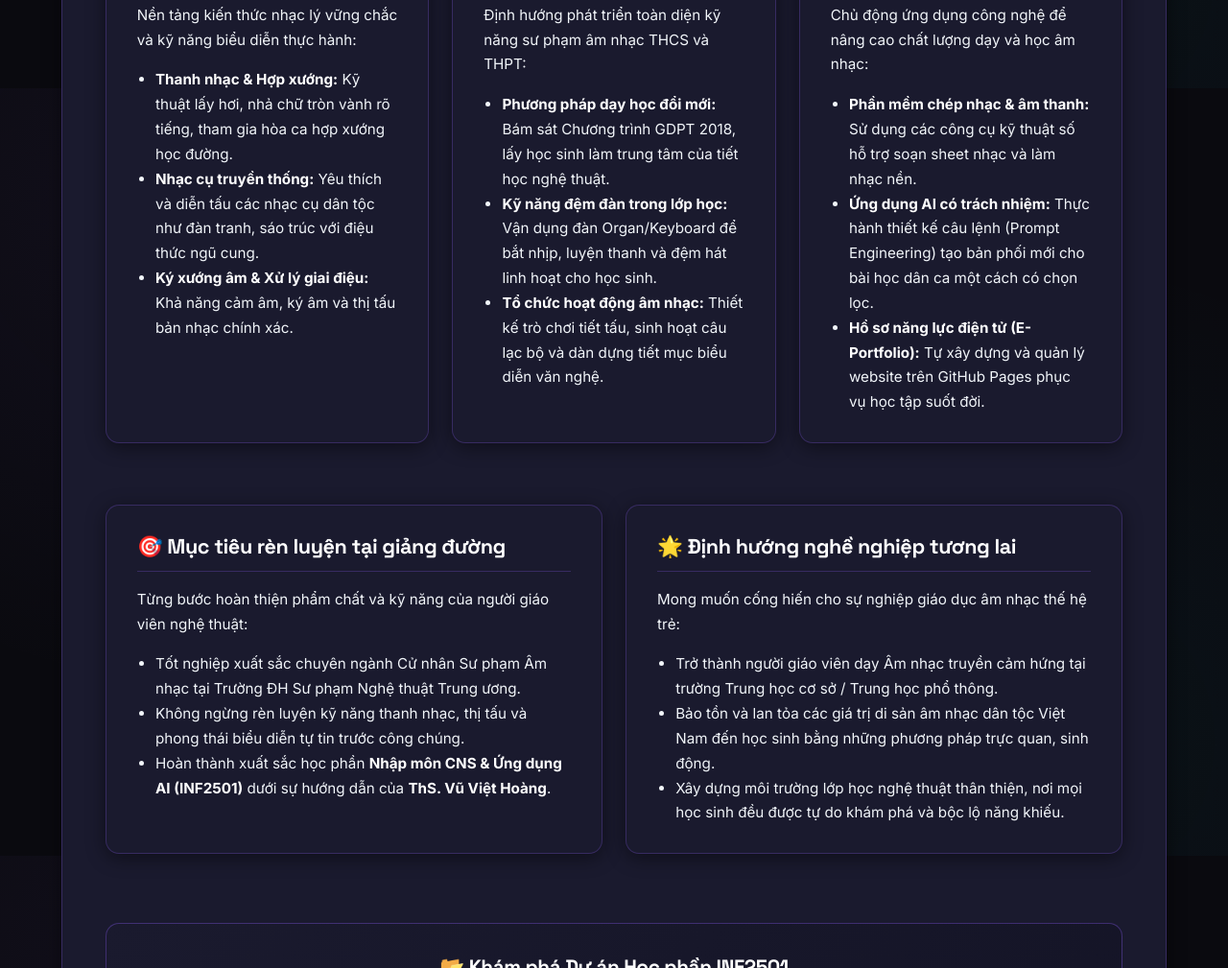
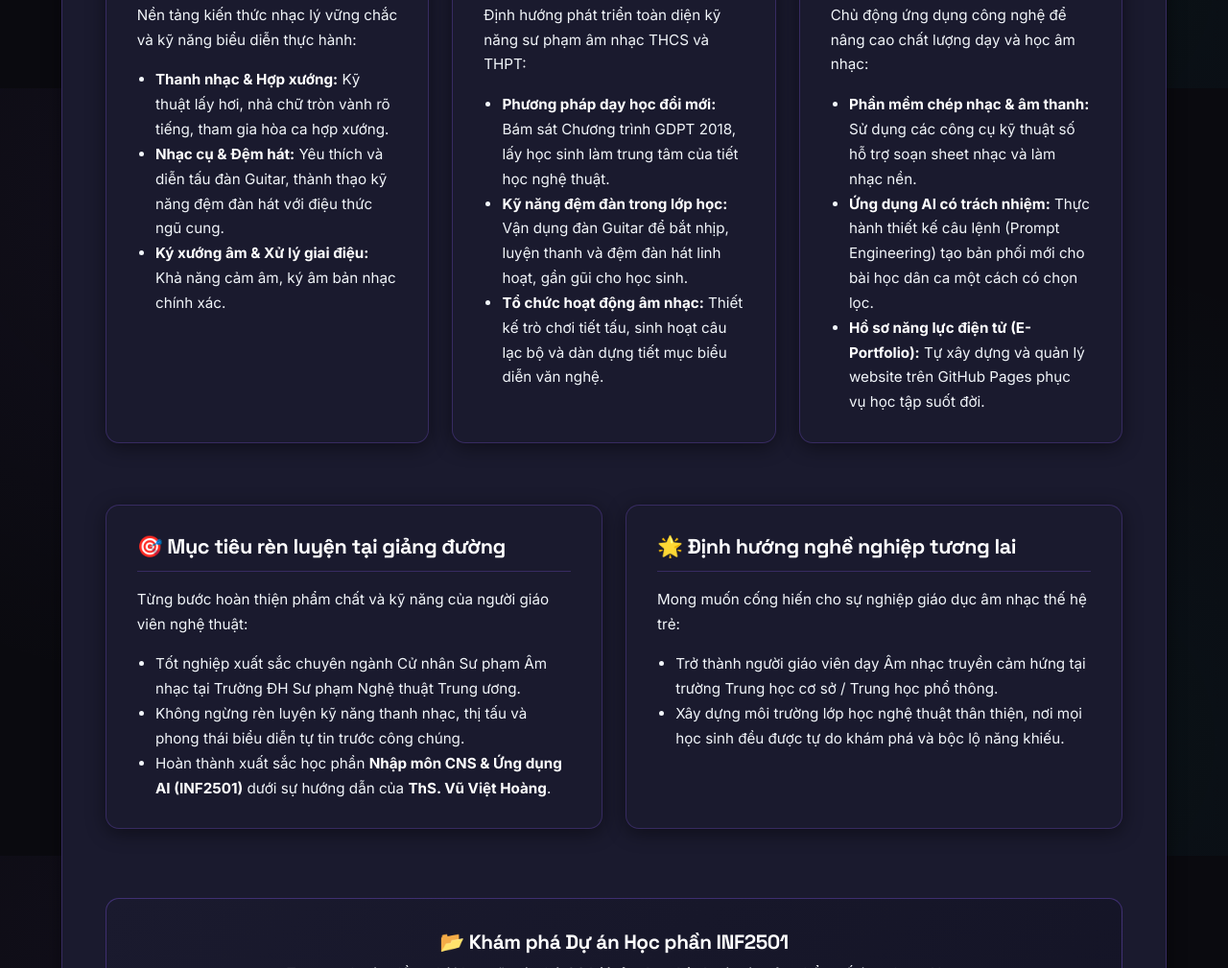
Before and after one commit to lethuyan2006/portfolio_lethuyan, a plain HTML site: page index.html in a window 1280 px wide. Shown: the part 1508-2517 px from the top of the page at 96% size. Drawn offline with Linux system fonts and the light colour scheme.

Commit message:
Update About Me page: adjust musical instruments to guitar & accompaniment, refine career goals

```diff
--- a/index.html
+++ b/index.html
@@ -110,7 +110,7 @@
             <li><strong>Mã sinh viên:</strong> 2552210166</li>
             <li><strong>Cơ sở đào tạo:</strong> Trường ĐH Sư phạm Nghệ thuật TW</li>
             <li><strong>Khoa chuyên môn:</strong> Khoa Sư phạm Âm nhạc</li>
-            <li><strong>Nhạc cụ & Sở trường:</strong> Đàn tranh, sáo trúc, đệm hát Organ/Piano</li>
+            <li><strong>Nhạc cụ & Sở trường:</strong> Đàn Guitar, kỹ năng đệm đàn hát và thanh nhạc</li>
             <li><strong>Học phần bổ trợ:</strong> Nhập môn CNS & Ứng dụng AI (INF2501)</li>
             <li><strong>Giảng viên hướng dẫn:</strong> ThS. Vũ Việt Hoàng</li>
           </ul>
@@ -126,9 +126,9 @@
           <h3>🎵 Năng lực Âm nhạc & Biểu diễn</h3>
           <p>Nền tảng kiến thức nhạc lý vững chắc và kỹ năng biểu diễn thực hành:</p>
           <ul style="margin-left: 1.2rem; margin-top: 0.6rem; color: var(--text-body); font-size: 0.95rem; line-height: 1.6;">
-            <li><strong>Thanh nhạc & Hợp xướng:</strong> Kỹ thuật lấy hơi, nhả chữ tròn vành rõ tiếng, tham gia hòa ca hợp xướng học đường.</li>
-            <li><strong>Nhạc cụ truyền thống:</strong> Yêu thích và diễn tấu các nhạc cụ dân tộc như đàn tranh, sáo trúc với điệu thức ngũ cung.</li>
-            <li><strong>Ký xướng âm & Xử lý giai điệu:</strong> Khả năng cảm âm, ký âm và thị tấu bản nhạc chính xác.</li>
+            <li><strong>Thanh nhạc & Hợp xướng:</strong> Kỹ thuật lấy hơi, nhả chữ tròn vành rõ tiếng, tham gia hòa ca hợp xướng.</li>
+            <li><strong>Nhạc cụ & Đệm hát:</strong> Yêu thích và diễn tấu đàn Guitar, thành thạo kỹ năng đệm đàn hát với điệu thức ngũ cung.</li>
+            <li><strong>Ký xướng âm & Xử lý giai điệu:</strong> Khả năng cảm âm, ký âm bản nhạc chính xác.</li>
           </ul>
         </div>
 
@@ -137,7 +137,7 @@
           <p>Định hướng phát triển toàn diện kỹ năng sư phạm âm nhạc THCS và THPT:</p>
           <ul style="margin-left: 1.2rem; margin-top: 0.6rem; color: var(--text-body); font-size: 0.95rem; line-height: 1.6;">
             <li><strong>Phương pháp dạy học đổi mới:</strong> Bám sát Chương trình GDPT 2018, lấy học sinh làm trung tâm của tiết học nghệ thuật.</li>
-            <li><strong>Kỹ năng đệm đàn trong lớp học:</strong> Vận dụng đàn Organ/Keyboard để bắt nhịp, luyện thanh và đệm hát linh hoạt cho học sinh.</li>
+            <li><strong>Kỹ năng đệm đàn trong lớp học:</strong> Vận dụng đàn Guitar để bắt nhịp, luyện thanh và đệm đàn hát linh hoạt, gần gũi cho học sinh.</li>
             <li><strong>Tổ chức hoạt động âm nhạc:</strong> Thiết kế trò chơi tiết tấu, sinh hoạt câu lạc bộ và dàn dựng tiết mục biểu diễn văn nghệ.</li>
           </ul>
         </div>
@@ -170,7 +170,6 @@
           <p>Mong muốn cống hiến cho sự nghiệp giáo dục âm nhạc thế hệ trẻ:</p>
           <ul style="margin-left: 1.2rem; margin-top: 0.6rem; color: var(--text-body); font-size: 0.95rem; line-height: 1.6;">
             <li>Trở thành người giáo viên dạy Âm nhạc truyền cảm hứng tại trường Trung học cơ sở / Trung học phổ thông.</li>
-            <li>Bảo tồn và lan tỏa các giá trị di sản âm nhạc dân tộc Việt Nam đến học sinh bằng những phương pháp trực quan, sinh động.</li>
             <li>Xây dựng môi trường lớp học nghệ thuật thân thiện, nơi mọi học sinh đều được tự do khám phá và bộc lộ năng khiếu.</li>
           </ul>
         </div>
```
